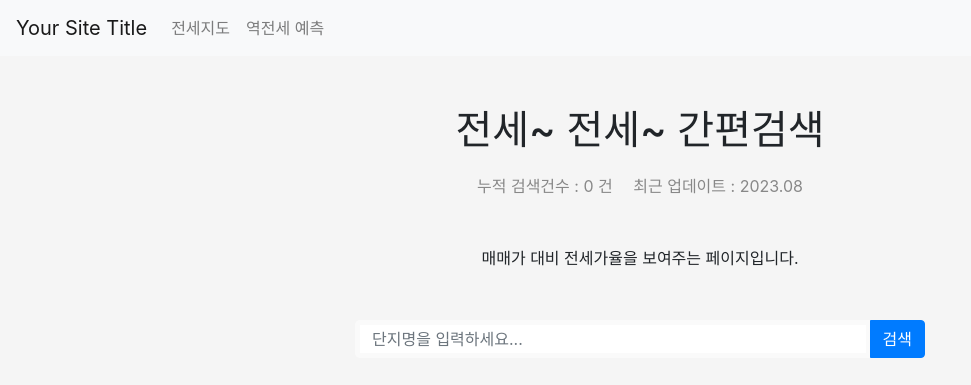
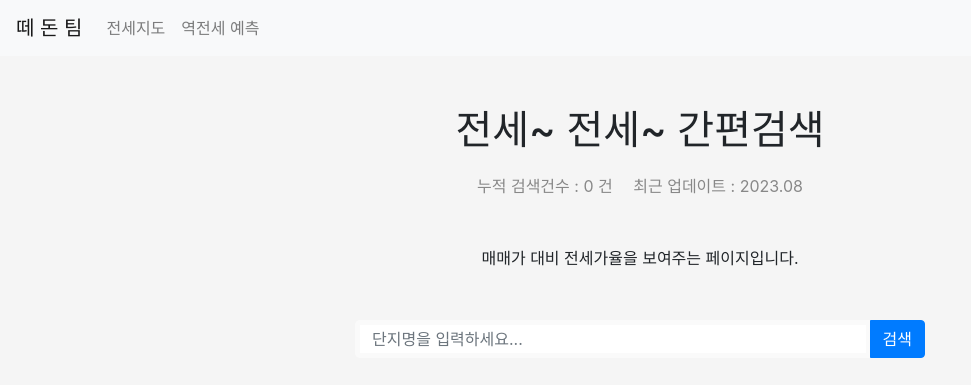
Before and after one commit to chobbong/django-test3, a Django app: page /other/search/ in a window 1280 px wide. Shown: the top 385 px of the page, without its empty margins (0-971 px from the left). Run offline with Django 3.2, Linux system fonts and the light colour scheme; data that the repository does not hold is empty; some libraries are stand-ins or nearby versions.

Commit message:
Update base.html

```diff
--- a/templates/base.html
+++ b/templates/base.html
@@ -20,7 +20,7 @@
 </head>
 <header>
     <nav class="navbar navbar-expand-lg navbar-light bg-light">
-        <a class="navbar-brand" href="#">Your Site Title</a>
+        <a class="navbar-brand" href="#">떼 돈 팀</a>
         <button class="navbar-toggler" type="button" data-toggle="collapse" data-target="#navbarNav" aria-controls="navbarNav" aria-expanded="false" aria-label="Toggle navigation">
             <span class="navbar-toggler-icon"></span>
         </button>
```
